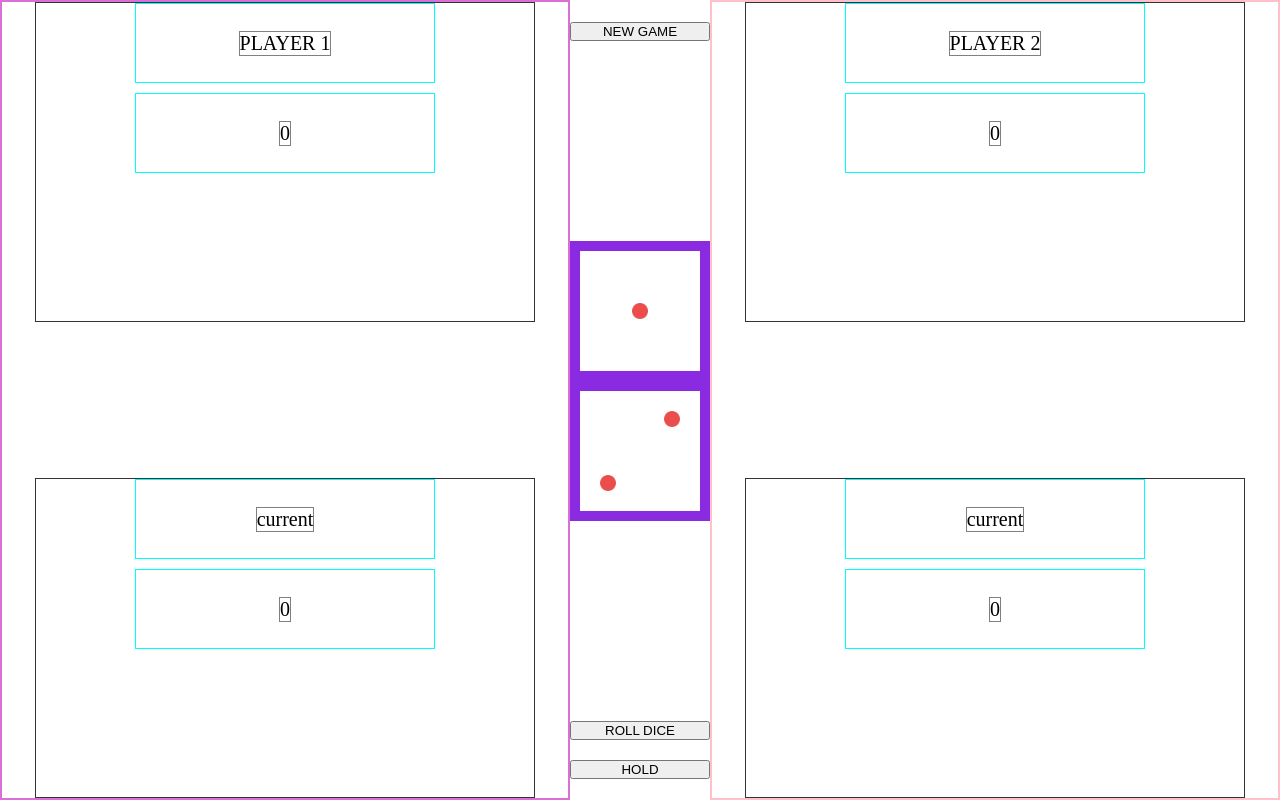
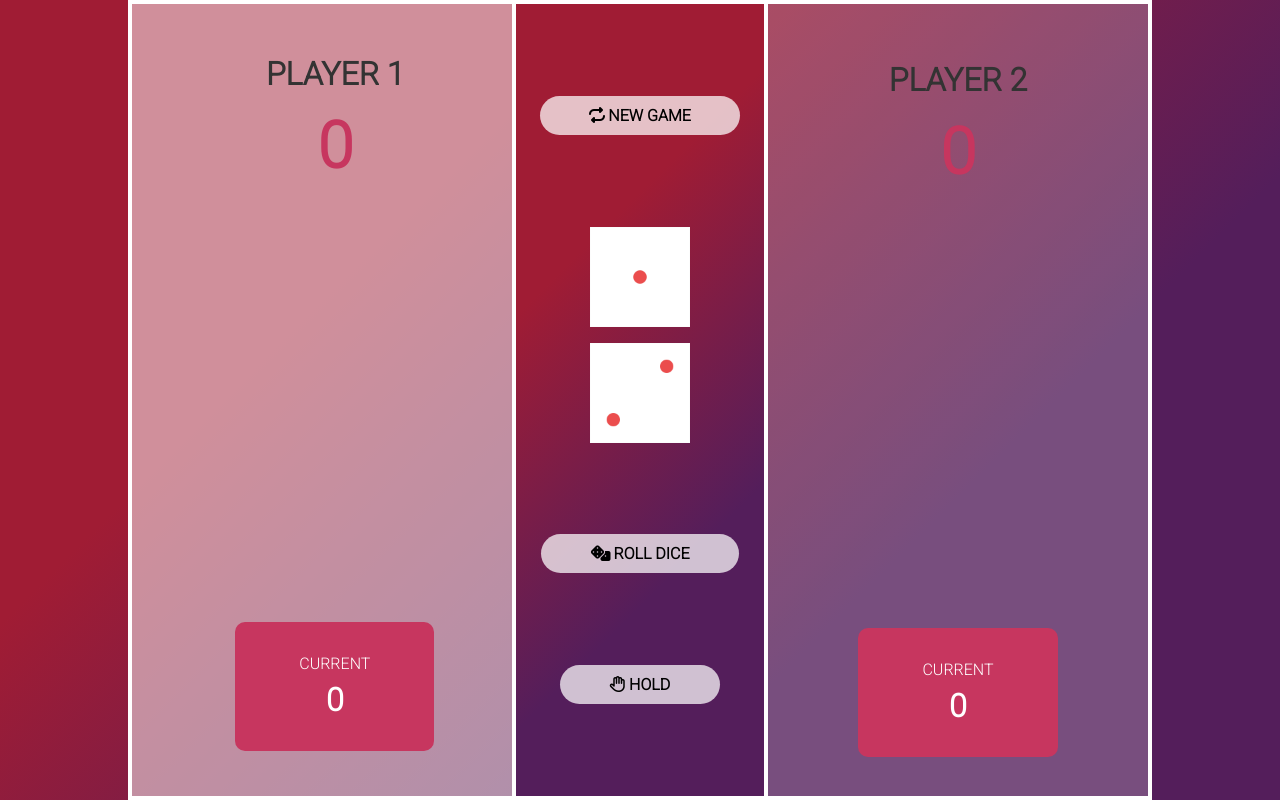
Before and after one commit to Toni-Zoaretz/AS-Project-Dice-Game-Project, a plain HTML site: page index.html in a window 1280 px wide. Drawn offline with Linux system fonts and the light colour scheme.

Commit message:
desktop_version_game

```diff
--- a/index.html
+++ b/index.html
@@ -4,71 +4,70 @@
     <meta charset="UTF-8" />
     <meta http-equiv="X-UA-Compatible" content="IE=edge" />
     <meta name="viewport" content="width=device-width, initial-scale=1.0" />
+    <link rel="preconnect" href="https://fonts.googleapis.com" />
+    <link rel="preconnect" href="https://fonts.gstatic.com" crossorigin />
+    <link
+      href="https://fonts.googleapis.com/css2?family=Roboto:wght@100;300&display=swap"
+      rel="stylesheet"
+    />
+    <script
+      src="https://kit.fontawesome.com/ca5395b5d3.js"
+      crossorigin="anonymous"
+    ></script>
     <link rel="stylesheet" href="style.css" />
     <title>Dice_Game_Project</title>
   </head>
   <body>
-    <section class="full-screen">
-      <!------------- SECTION-LEFT-PLAYER-PINK ------------------>
-      <div class="section-right">
-        <div class="player-div-top box">
-          <div class="player-div-top-info">
-            <div class="player-title">
-              <span>PLAYER 1</span>
-            </div>
-            <div class="total">
-              <span id="player-1-total">0</span>
-            </div>
-          </div>
+    <div class="flex-contanier">
+      <!-- -------------PLAYER-1------------- -->
+      <div class="player-1" id="player-1-div">
+        <div class="player-title">
+          <h2 class="players-title player1">PLAYER 1</h2>
+          <span class="players-total" id="player-1-total">0</span>
         </div>
-        <div class="player-div-bottom box">
-          <div class="player-div-bottom-info">
-            <div class="player-title">
-              <span>current</span>
-            </div>
-            <div class="total">
-              <span id="player-1-current">0</span>
-            </div>
-          </div>
+        <div class="win" id="win1">
+          <span class="winMessage1">YOU WIN!🎉</span>
+        </div>
+        <div class="player-bottom">
+          <div class="player-bottom-2 player-bottom-2-1">
+            <div class="players-current-titel">CURRENT</div>
+            <div class="players-current-score" id="player-1-current">0</div>
           </div>
         </div>
       </div>
-      <!------------- MIDDLE-BUTTONS ------------------>
-      <div class="all-game-buttons">
-        <button id="new-game-btn">NEW GAME</button>
-        <div class="dice-imgs">
-          <img  src="Assets/dice1.png" id="dice-1" />
-          <img src="Assets/dice2.png" id="dice-2"/>
+      <!-- -----------------MIDEL-------------- -->
+      <div class="middel">
+        <button class="btn" id="new-game-btn">
+          <i class="fa-solid fa-repeat"></i>NEW GAME
+        </button>
+        <div class="imges">
+          <img src="Assets/dice1.png" class="dice-1" id="dice-1" />
+          <img src="Assets/dice2.png" class="dice-2" id="dice-2" />
         </div>
-        <div class="roll-hold">
-          <button id="roll-dice-btn">ROLL DICE</button>
-          <button id="hold">HOLD</button>
+        <button class="btn" id="roll-dice-btn">
+          <i class="fa-solid fa-dice"></i>ROLL DICE
+        </button>
+        <button class="btn" id="hold">
+          <i class="fa-regular fa-hand"></i>HOLD
+        </button>
+      </div>
+      <!-- -------------PLAYER-2------------- -->
+      <div class="player-2" id="player-2-div">
+        <div class="player-title player-title-2">
+          <h2 class="players-title player2">PLAYER 2</h2>
+          <span class="players-total" id="player-2-total">0</span>
         </div>
-      </div>
-      <!----------------- SECTION-RIGHT-PLAYER-PURPEL------------->
-      <div class="section-left">
-        <div class="player-div-top box">
-          <div class="player-div-top-info">
-            <div class="player-title">
-              <span>PLAYER 2</span>
-            </div>
-            <div class="total">
-              <span id="player-2-total">0</span>
-            </div>
-          </div>
+        <div class="win" id="win2">
+          <span class="winMessage2">YOU WIN!🎉</span>
         </div>
-        <div class="player-div-bottom box">
-          <div class="player-div-bottom-info">
-            <div class="player-title">
-              <span>current</span>
-            </div>
-            <div class="total">
-              <span id="player-2-current">0</span>
-            </div>
+        <div class="player-bottom player-bottom-2">
+          <div class="player-bottom-2 player-bottom-2-2">
+            <div class="players-current-titel">CURRENT</div>
+            <div class="players-current-score" id="player-2-current">0</div>
           </div>
         </div>
       </div>
-    </section>
+    </div>
   </body>
-  <script src="/game.js"></script>
+  <script src="game.js"></script>
 </html>
--- a/style.css
+++ b/style.css
@@ -4,89 +4,197 @@
   box-sizing: border-box;
 }
 
-img {
-  width: 120px;
+body {
+  font-size: 62.5%;
+  background: linear-gradient(
+    135deg,
+    rgb(160, 28, 52) 30%,
+    rgb(84, 30, 91) 70%
+  );
+  width: 100vw;
+  height: 100vh;
+  font-family: "Roboto", sans-serif;
 }
 
-html {
-  font-size: 62.5%;
-}
-
-.full-screen {
-  display: flex;
-}
-
-.section-right,
-.section-left {
-  border: 2px solid orchid;
-  height: 100vh;
-  width: 100rem;
-  display: flex;
-  flex-direction: column;
-  justify-content: space-between;
-  align-items: center;
-}
-
-.section-left {
-  border: 2px solid pink;
-}
-
-.all-game-buttons {
-  display: flex;
-  flex-direction: column;
-  justify-content: center;
-  gap: 20rem;
-}
-
-span {
-  border: 1px solid gray;
-  font-size: 2rem;
-}
-.dice-imgs,
-.roll-hold {
-  display: flex;
-  flex-direction: column;
-  gap: 2rem;
-}
-
-.dice-imgs {
-  padding: 1rem;
-  background-color: blueviolet;
-}
-
-.box {
-  border: 1px solid #333;
-  width: 50rem;
-  height: 40vh;
-}
-
-.player-title,
-.total {
-  border: 1px solid aqua;
-  height: 10vh;
-  width: 30rem;
+.flex-contanier {
   display: flex;
   justify-content: center;
   align-items: center;
+  width: 100vw;
+  height: 100vh;
 }
 
-.player-div-top-info {
+.player-1 {
+  height: 100%;
+  width: 40%;
+  border: 4px solid white;
+  border-right: none;
+  background-color: rgba(255, 255, 255, 0.504);
+}
+
+.middel {
+  height: 100%;
+  width: 20%;
+  border: 4px solid white;
+  margin-left: -10%;
+  display: flex;
+  justify-content: space-evenly;
+  align-items: center;
+  flex-direction: column;
+
+  background: linear-gradient(
+    135deg,
+    rgb(160, 28, 52) 30%,
+    rgb(84, 30, 91) 70%
+  );
+}
+
+.player-2 {
+  height: 100%;
+  width: 30%;
+  border: 4px solid white;
+  border-left: none;
+  background-color: rgba(255, 255, 255, 0.211);
+}
+
+.btn {
+  color: black;
+  font-family: "Roboto", sans-serif;
+  font-size: 1rem;
+  font-weight: 900;
+  padding: 10px 20%;
+  border-radius: 20px;
+  border: none;
+  background-color: rgba(255, 255, 255, 0.727);
+  cursor: pointer;
+}
+
+i {
+  margin-right: 0.2rem;
+}
+
+.imges {
+  display: flex;
+  justify-content: center;
+  flex-direction: column;
+  align-items: center;
+  gap: 1rem;
+}
+
+.dice-1,
+.dice-2 {
+  width: 100px;
+  height: 100px;
+}
+
+.player-title {
   display: flex;
   flex-direction: column;
   justify-content: center;
   align-items: center;
+  margin-right: 20%;
+  margin-top: 10%;
   gap: 1rem;
 }
-/*
-.player-div-bottom {
+
+.player-bottom-2 {
+  text-align: center;
   display: flex;
-  justify-content: flex-start;
-} */
+  flex-direction: column;
+  align-items: center;
+  justify-content: center;
+  /* margin-top: 70vh; */
+  /* margin-right: 35vw; */
+  /* margin: 0 auto; */
+  /* width: 8rem; */
+}
 
-.player-div-bottom-info {
+.player-bottom {
+  text-align: center;
+  display: flex;
+  flex-direction: column;
+  align-items: center;
+  justify-content: center;
+  text-align: center;
+  margin-top: 50vh;
+  margin-right: 8vw;
+}
+
+.player-title-2 {
   display: flex;
   flex-direction: column;
   justify-content: center;
   align-items: center;
-  gap: 1rem;
+  margin-left: 20%;
+  margin-top: 15%;
 }
+
+.player-bottom-2 {
+  margin: 0 auto;
+}
+
+/* .player-bottom-2-1 { */
+/* border: 1px solid white; */
+/* } */
+
+.player-bottom-2-2 {
+  text-align: center;
+  display: flex;
+  flex-direction: column;
+  align-items: center;
+  justify-content: center;
+  margin-top: 50vh;
+  /* gap: 0.5rem; */
+  /* margin-right: 35vw; */
+}
+
+.player-bottom-2-1,
+.player-bottom-2-2 {
+  /* border: 1px solid white; */
+  border-radius: 10px;
+  padding: 2rem 4rem;
+  background-color: #c7365f;
+  color: white;
+  gap: 0.5rem;
+}
+
+/* .player-bottom-2-2 { */
+/* } */
+
+.players-title {
+  font-size: 2rem;
+  color: #333;
+}
+
+.players-total {
+  font-size: 4rem;
+  color: #c7365f;
+  font-weight: 900;
+}
+
+.players-current-titel {
+  font-size: 1rem;
+}
+
+.players-current-score {
+  font-size: 2rem;
+  font-weight: 800;
+}
+
+#win1 {
+  visibility: hidden;
+  margin-right: 8rem;
+}
+
+#win2 {
+  visibility: hidden;
+  margin-left: 2rem;
+}
+
+.winMessage1,
+.winMessage2 {
+  font-size: 2rem;
+  font-weight: 900;
+  display: flex;
+  justify-content: center;
+}
```
Also changed, not shown: game.js (+107 -11 lines).
